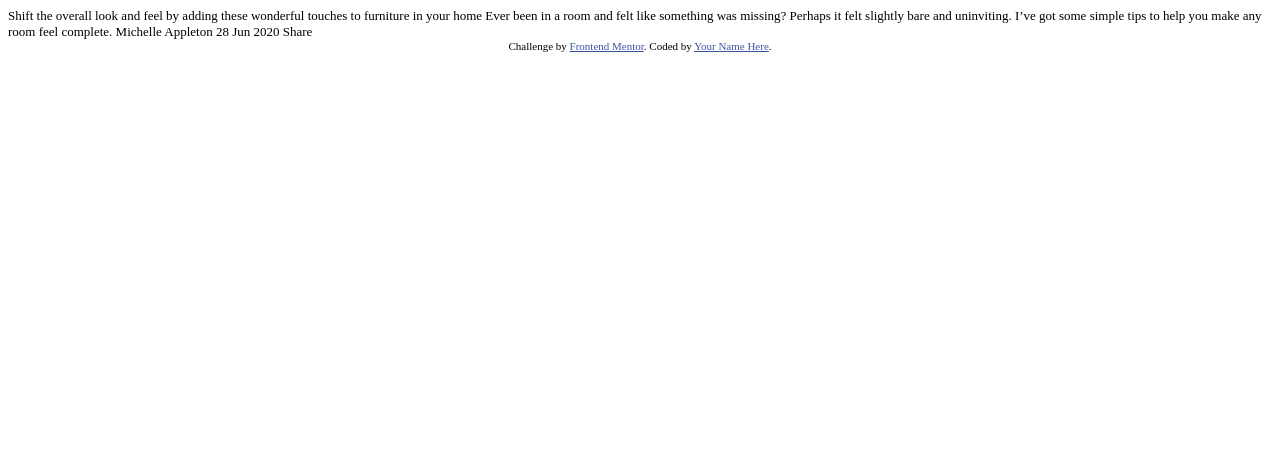
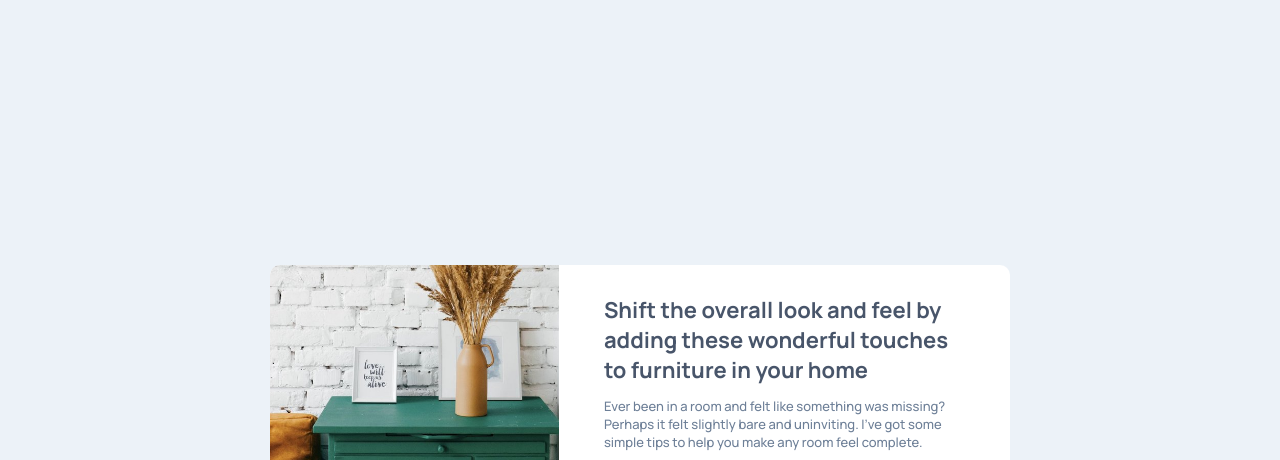
Before and after one commit to rtkoeberl/frontendmentor-article-previewer, a plain HTML site: page index.html in a window 1280 px wide. Shown: the top 460 px of the page. Drawn offline with Linux system fonts and the light colour scheme.

Commit message:
Desktop display completed

```diff
--- a/index.html
+++ b/index.html
@@ -13,22 +13,41 @@
 
 </head>
 <body>
+  <div class="container">
 
-  Shift the overall look and feel by adding these wonderful
-  touches to furniture in your home
+    <div class="article-image">
+      <img src="./images/drawers.jpg" alt="Drawers">
+    </div>
 
-  Ever been in a room and felt like something was missing? Perhaps
-  it felt slightly bare and uninviting. I’ve got some simple tips
-  to help you make any room feel complete.
 
-  Michelle Appleton
-  28 Jun 2020
+    <div class="article-content">
 
-  Share
+      <h2>Shift the overall look and feel by adding these wonderful
+      touches to furniture in your home</h2>
+
+      <p>Ever been in a room and felt like something was missing? Perhaps
+      it felt slightly bare and uninviting. I’ve got some simple tips
+      to help you make any room feel complete.</p>
+
+      <div class="details">
+
+        <div>
+          <img src="./images/avatar-michelle.jpg" alt="Michelle Appleton" id="icon">
+          <span id="author"><strong>Michelle Appleton</strong></span><br />
+          <span id="date">28 Jun 2020</span>
+        </div>
+
+        <div id="share"><img src="./images/icon-share.svg"></div>
+
+      </div>
+
+    </div>
+  </div>
+
 
   <div class="attribution">
     Challenge by <a href="https://www.frontendmentor.io?ref=challenge" target="_blank">Frontend Mentor</a>.
-    Coded by <a href="#">Your Name Here</a>.
+    Coded by <a href="https://github.com/rtkoeberl">Ross Koeberl</a>.
   </div>
 </body>
 </html>
--- a/style.scss
+++ b/style.scss
@@ -9,16 +9,109 @@ $blueMuted: hsl(212, 23%, 69%);
 $blueLight: hsl(210, 46%, 95%);
 $blueLink: hsl(228, 45%, 44%);
 
+//body
+
+* {
+  margin: 0;
+  padding: 0;
+}
+
 body {
   font-size: 13px;
-}
-
-h1, h2, h3, h4, h5 {
+  color: $blueDark;
+  background-color: $blueLight;
   font-family: 'Manrope', sans-serif; //500 & 700 options
 }
 
+//content
+
+.container {
+  background-color: white;
+  border-radius: 10px;
+  display: flex;
+  flex-direction: row;
+  width: 740px;
+  height: 270px;
+
+  //central positioning of box
+  margin: auto;
+  position: absolute;
+  top: 0;
+  right: 0;
+  bottom: 0;
+  left: 0;
+}
+
+.article-image {
+  border-top-left-radius: 10px;
+  border-bottom-left-radius: 10px;
+  overflow: hidden;
+
+  flex: 4;
+
+  img {
+    max-height: 100%;
+  }
+}
+
+.article-content {
+  position: relative;
+  padding: 30px 45px;
+
+  flex: 5;
+
+  h2 {
+    color: $blueDarkest;
+    font-size: 22px;
+    font-weight: 700;
+    margin-bottom: 10px;
+  }
+
+  p {
+    margin: 12px 0;
+  }
+
+  .details {
+    display: flex;
+    justify-content: space-between;
+    align-items: center;
+    height: 66px;
+
+    #icon {
+      border-radius: 50%;
+      width: 40px;
+      float: left;
+      margin-right: 10px;
+    }
+
+    #author {
+      color: $blueDarkest;
+    }
+
+    #date {
+      color: $blueMuted;
+    }
+
+    #share {
+      float: right;
+      background-color: $blueLight;
+      padding: 10px;
+      border-radius: 50%;
+    }
+  }
+}
+
+//footer
+
 .attribution {
-  font-size: 11px; text-align: center;
+  font-size: 11px;
+  bottom: 0px;
+  width: 100%;
+  text-align: center;
+  position: absolute;
+  padding-bottom: 5px;
+  background-color: $blueLight;
+  z-index: 1;
 
   a {
     color: $blueLink;
```
Also changed, not shown: style.css, 1 other file.
